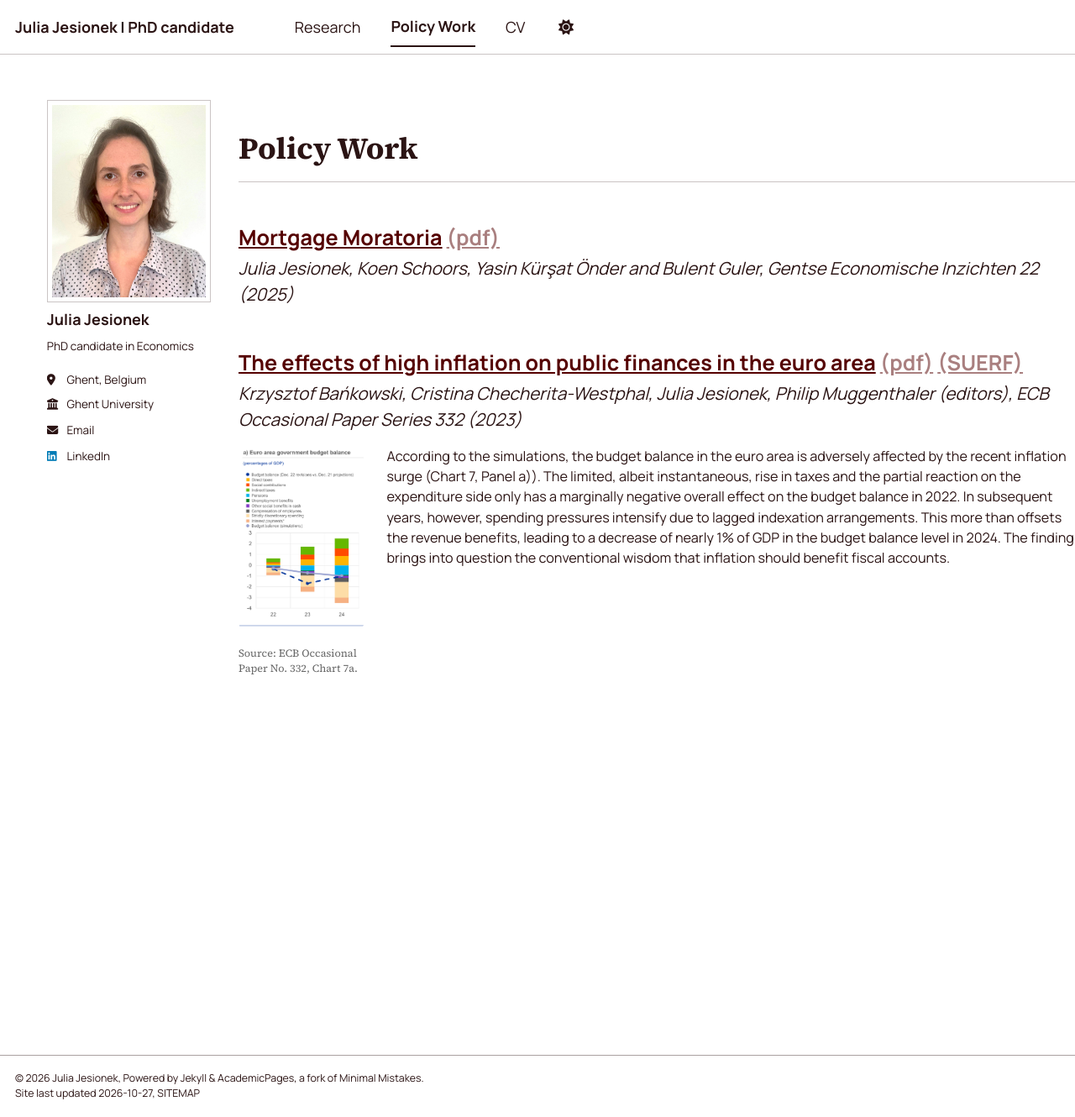
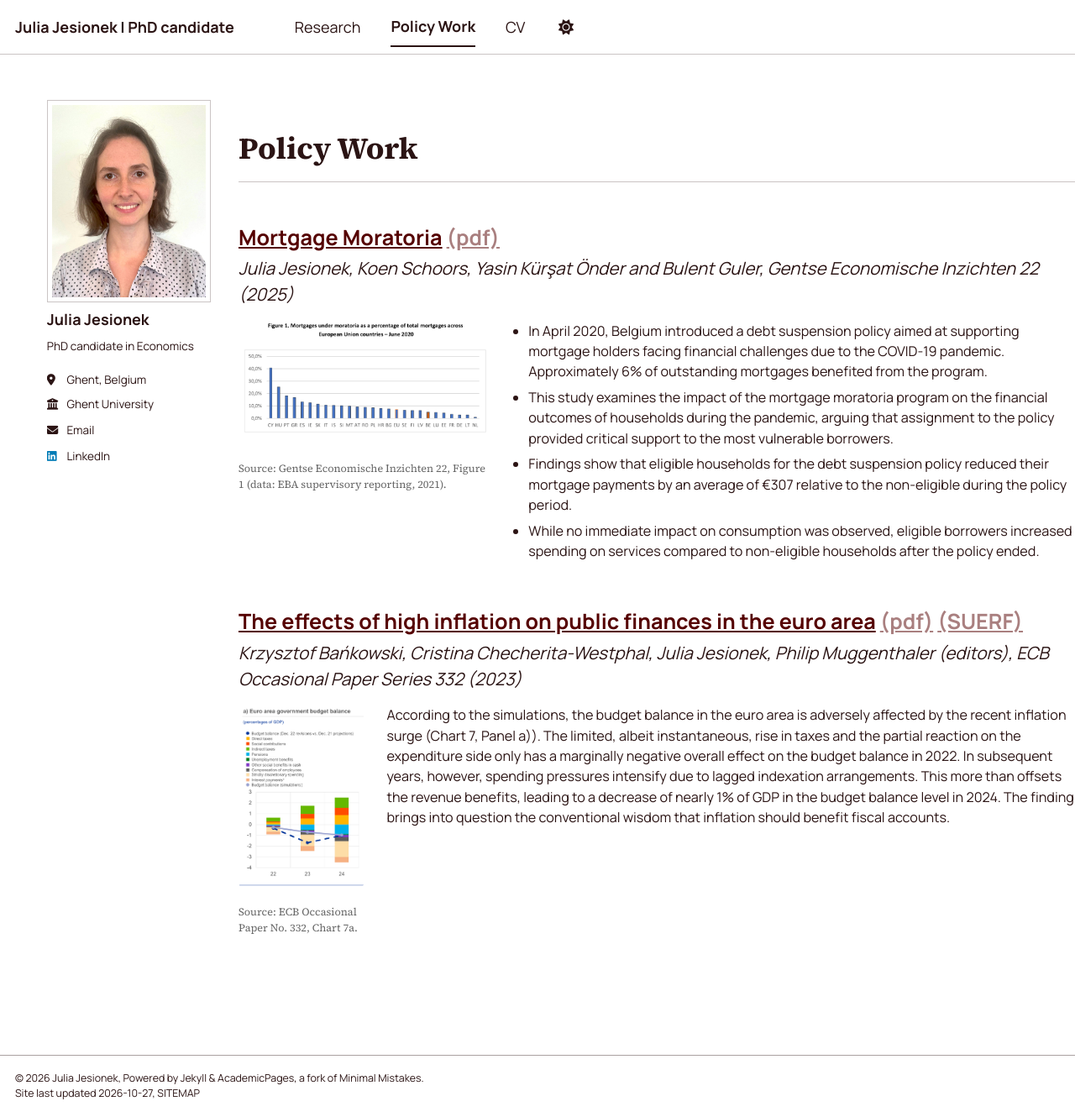
Before and after one commit to juliajesionek/homepage, a Jekyll site: the page built from _pages/policy.html, in a window 1280 px wide and 1330 px high. Shown: the whole window at 84% size. Built offline with Jekyll 4.4.1, drawn with Linux system fonts in a browser that asks for light colours; a style sheet for code colours, icons or effects is not loaded.

Commit message:
Add Figure 1 and key findings to Mortgage Moratoria on Policy Work
Figures can now take a per-entry width and a bulleted list of points.

Co-Authored-By: Claude Opus 5.5 <noreply@anthropic.com>

```diff
--- a/_includes/publication-list.html
+++ b/_includes/publication-list.html
@@ -77,6 +77,12 @@
     font-size: 0.9em;
     margin: 0;
   }
+  ul.project-figure-text {
+    padding-left: 1.2em;
+  }
+  ul.project-figure-text li {
+    margin-bottom: 0.4em;
+  }
 </style>
 
 {% assign wanted_categories = include.categories | split: "," %}
@@ -105,11 +111,16 @@
         {% endif %}
         {% if post.figure %}
           <div class="project-figure-row">
-            <figure class="project-figure">
+            <figure class="project-figure"{% if post.figure_width %} style="flex-basis: {{ post.figure_width }}"{% endif %}>
               <a href="{{ base_path }}/images/{{ post.figure }}" class="figure-zoom" title="Click to enlarge"><img src="{{ base_path }}/images/{{ post.figure }}" alt="{{ post.figure_alt }}" loading="lazy" /></a>
               {% if post.figure_caption %}<figcaption>{{ post.figure_caption }}</figcaption>{% endif %}
             </figure>
             {% if post.figure_text %}<p class="project-figure-text">{{ post.figure_text }}</p>{% endif %}
+            {% if post.figure_points %}
+              <ul class="project-figure-text">
+                {% for point in post.figure_points %}<li>{{ point }}</li>{% endfor %}
+              </ul>
+            {% endif %}
           </div>
         {% endif %}
         {% if post.category == 'current_projects' %}
--- a/_publications/2025-01-01-mortgage-moratoria-gei22.md
+++ b/_publications/2025-01-01-mortgage-moratoria-gei22.md
@@ -6,4 +6,13 @@ permalink: /publication/mortgage-moratoria-gei22
 date: 2025-01-01
 authors: "Julia Jesionek, Koen Schoors, Yasin Kürşat Önder and Bulent Guler, Gentse Economische Inzichten 22 (2025)"
 paperurl: "https://www.ugent.be/eb/economics/en/research/gei/gei22"
+figure: "gei22-fig1-mortgage-moratoria-eu.png"
+figure_width: "30%"
+figure_alt: "Bar chart of mortgages under moratoria as a percentage of total mortgages across EU countries in June 2020, ranging from about 41% in Cyprus to about 1% in the Netherlands, with Belgium near 5%"
+figure_caption: "Source: Gentse Economische Inzichten 22, Figure 1 (data: EBA supervisory reporting, 2021)."
+figure_points:
+  - "In April 2020, Belgium introduced a debt suspension policy aimed at supporting mortgage holders facing financial challenges due to the COVID-19 pandemic. Approximately 6% of outstanding mortgages benefited from the program."
+  - "This study examines the impact of the mortgage moratoria program on the financial outcomes of households during the pandemic, arguing that assignment to the policy provided critical support to the most vulnerable borrowers."
+  - "Findings show that eligible households for the debt suspension policy reduced their mortgage payments by an average of €307 relative to the non-eligible during the policy period."
+  - "While no immediate impact on consumption was observed, eligible borrowers increased spending on services compared to non-eligible households after the policy ended."
 ---
```
Also changed, not shown: images/gei22-fig1-mortgage-moratoria-eu.png (added).
